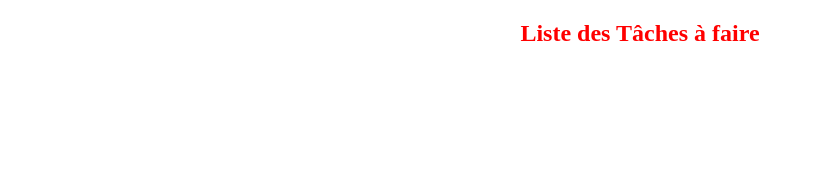
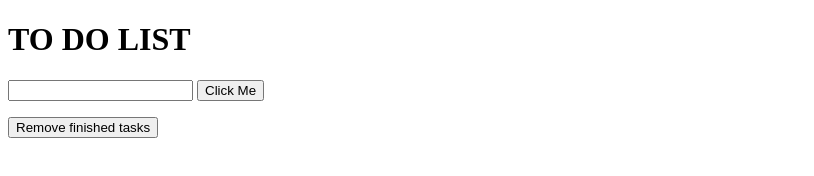
Before and after one commit to raphael1979/Projet-ToDoList, a plain HTML site: page index.html in a window 1280 px wide. Shown: the whole page, without its empty margins (0-814 px from the left). Drawn offline with Linux system fonts and the light colour scheme.

Commit message:
fonctionnel

```diff
--- a/index.html
+++ b/index.html
@@ -6,10 +6,14 @@
 	<title>Ma To Do List</title>
 </head>
 <body>
-		<div>
-			<h2>Liste des Tâches à faire</h2>
-
-		</div>
+	<h1>TO DO LIST</h1>
+	<form id="todoForm" action="#" onsubmit="todoList()">
+		<input id="todoInput">
+		<button type="button" onclick="todoList()">Click Me</button>
+		<ul id="todoList">
+		</ul>
+		<button type="button" onclick="removeFinished()">Remove finished tasks</button>
+	</form>
 
 
 	<script src="js/add.js"></script>
--- a/js/add.js
+++ b/js/add.js
@@ -1,3 +1,24 @@
-function function_name(argument) {
-	// body...
+function todoList(){
+
+  var item = document.getElementById("todoInput").value;
+
+  var newItem = document.createElement("li");
+
+
+  newItem.innerHTML = "<input type='checkbox' id='cbox2' value='checkbox1' name='test'><span>" + item.toString() + "</span><label for='cbox2'>"
+
+  document.getElementById("todoList").appendChild(newItem);
+  document.getElementById("todoInput").value = "";
+
 }
+
+function removeFinished(){
+  var checkboxes = document.getElementsByName("test");
+  for (var i = 0; i < checkboxes.length; i++) {
+    if(checkboxes[i].checked){
+      //checkboxes[i].parentElement.remove();
+      checkboxes[i].parentElement.style.display = "none";
+    }
+  }
+
+}
```
Lines whose indentation alone changed are shown as unchanged.
